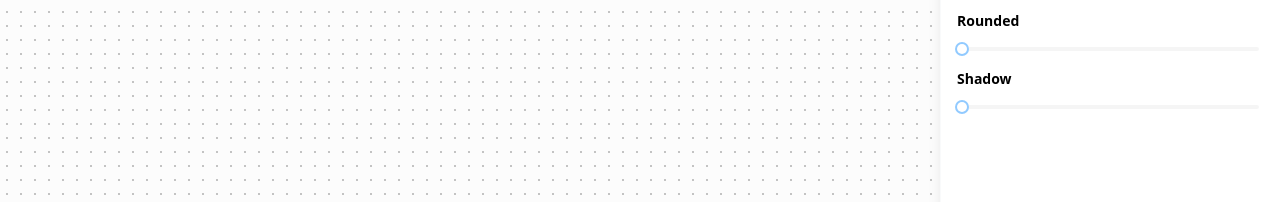
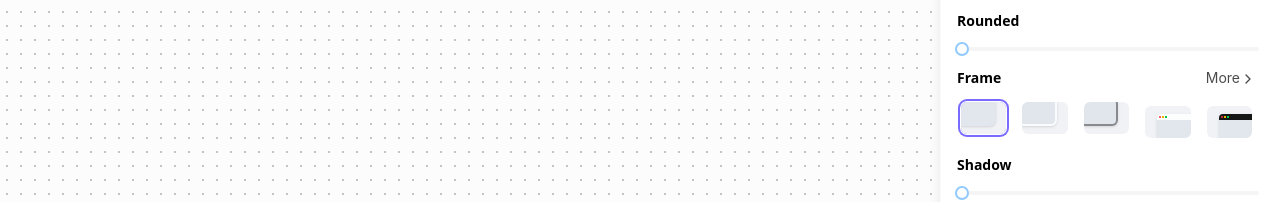
Before and after one commit to warmeaf/image-beautifier-vue, a Vue app: page / in a window 1280 px wide. Shown: the part 289-491 px from the top of the page. Built offline with nearby package versions, Linux system fonts and the light colour scheme.

Commit message:
feat: 完善 FrameBar 组件

```diff
--- /dev/null
+++ b/__unconfig_vite.config.js
@@ -0,0 +1,38 @@
+
+let __unconfig_data;
+let __unconfig_stub = function (data = {}) { __unconfig_data = data };
+__unconfig_stub.default = (data = {}) => { __unconfig_data = data };
+import { defineConfig } from 'vite'
+import path from 'path'
+import vue from '@vitejs/plugin-vue'
+import Components from 'unplugin-vue-components/vite'
+import { AntDesignVueResolver } from 'unplugin-vue-components/resolvers'
+
+const resolve = (url) => path.resolve(__dirname, url)
+
+// https://vite.dev/config/
+const __unconfig_default =  defineConfig({
+  resolve: {
+    alias: {
+      '@components': resolve('./src/components'),
+      '@assets': resolve('./src/assets'),
+      '@style': resolve('./src/style'),
+      '@stores': resolve('./src/stores/index.js'),
+      '@utils': resolve('./src/utils'),
+      '@hooks': resolve('./src/hooks'),
+    },
+    extensions: ['.mjs', '.js', '.ts', '.jsx', '.tsx', '.json', '.vue'], // 省略扩展名
+  },
+  plugins: [
+    vue(),
+    Components({
+      resolvers: [
+        AntDesignVueResolver({
+          importStyle: false, // css in js
+        }),
+      ],
+    }),
+  ],
+})
+
+if (typeof __unconfig_default === "function") __unconfig_default(...[{"command":"serve","mode":"development"}]);export default __unconfig_data;
--- a/src/components/sideBar/FrameBar.vue
+++ b/src/components/sideBar/FrameBar.vue
@@ -1,3 +1,90 @@
-<template></template>
+<template>
+  <div class="[&_label]:font-semibold [&_label]:text-sm">
+    <div class="flex justify-between items-center">
+      <label>Frame</label>
+      <a-button
+        type="text"
+        size="small"
+        class="icon-btn text-xs flex items-center opacity-80 m-0"
+        ><span>More</span> <chevron-right class="relative top-[1px]" :size="16"
+      /></a-button>
+    </div>
+    <div
+      class="py-3 [&_.ant-radio-wrapper_span]:p-0! [&_.ant-radio-wrapper_span]:px-1!"
+    >
+      <a-radio-group class="!grid grid-cols-5" :value="value">
+        <a-radio
+          class="[&_.ant-radio]:hidden! [&_span]:mr-0 [&_span]:block! [&_span]:w-full"
+          value="none"
+        >
+          <div class="bg-gray-300/30 rounded-md h-8 overflow-hidden">
+            <div
+              class="bg-slate-300/40 h-7 w-[85%] rounded-md shadow-sm -mt-1 -ml-1"
+            ></div>
+          </div>
+        </a-radio>
+        <a-radio
+          class="[&_.ant-radio]:hidden! [&_span]:mr-0 [&_span]:block! [&_span]:w-full"
+          value="light"
+        >
+          <div class="bg-gray-300/30 rounded-md h-8 overflow-hidden">
+            <div
+              class="bg-slate-300/40 border-2 border-white/80 h-7 w-[85%] rounded-md shadow-sm -mt-1 -ml-1"
+            ></div>
+          </div>
+        </a-radio>
+        <a-radio
+          class="[&_.ant-radio]:hidden! [&_span]:mr-0 [&_span]:block! [&_span]:w-full"
+          value="dark"
+        >
+          <div class="bg-gray-300/30 rounded-md h-8 overflow-hidden">
+            <div
+              class="bg-slate-300/40 border-2 border-black/40 h-7 w-[85%] rounded-md shadow-sm -mt-1 -ml-1"
+            ></div>
+          </div>
+        </a-radio>
+        <a-radio
+          class="[&_.ant-radio]:hidden! [&_span]:mr-0 [&_span]:block! [&_span]:w-full"
+          value="macosBarLight"
+        >
+          <div class="bg-gray-300/30 rounded-md h-8 overflow-hidden">
+            <div
+              class="bg-slate-300/40 h-7 w-[85%] rounded-sm shadow-sm mt-2 ml-3 overflow-hidden"
+            >
+              <div
+                class="h-1.5 bg-white/90 px-0.5 flex items-center gap-[1px] before:block before:rounded-full before:w-0.5 before:h-0.5 before:bg-red-500 after:w-0.5 after:h-0.5 after:bg-green-500"
+              >
+                <i class="block w-0.5 h-0.5 bg-yellow-500"></i>
+              </div>
+            </div>
+          </div>
+        </a-radio>
+        <a-radio
+          class="[&_.ant-radio]:hidden! [&_span]:mr-0 [&_span]:block! [&_span]:w-full"
+          value="macosBarDark"
+        >
+          <div class="bg-gray-300/30 rounded-md h-8 overflow-hidden">
+            <div
+              class="bg-slate-300/40 h-7 w-[85%] rounded-sm shadow-sm mt-2 ml-3 overflow-hidden"
+            >
+              <div
+                class="h-1.5 bg-black/90 px-0.5 flex items-center gap-[1px] before:block before:rounded-full before:w-0.5 before:h-0.5 before:bg-red-500 after:w-0.5 after:h-0.5 after:bg-green-500"
+              >
+                <i class="block w-0.5 h-0.5 bg-yellow-500"></i>
+              </div>
+            </div>
+          </div>
+        </a-radio>
+      </a-radio-group>
+    </div>
+  </div>
+</template>
 
-<script setup></script>
+<script setup>
+import { ref } from 'vue'
+import Icon from '@components/Icon'
+import { windowDark, windowLight } from '@utils/windowsIcon'
+
+const ChevronRight = Icon.ChevronRight
+const value = ref('none')
+</script>
```
Also changed, not shown: src/utils/utils.js (+9 -0 lines), src/utils/windowsIcon.js (added, +8 -0 lines).
